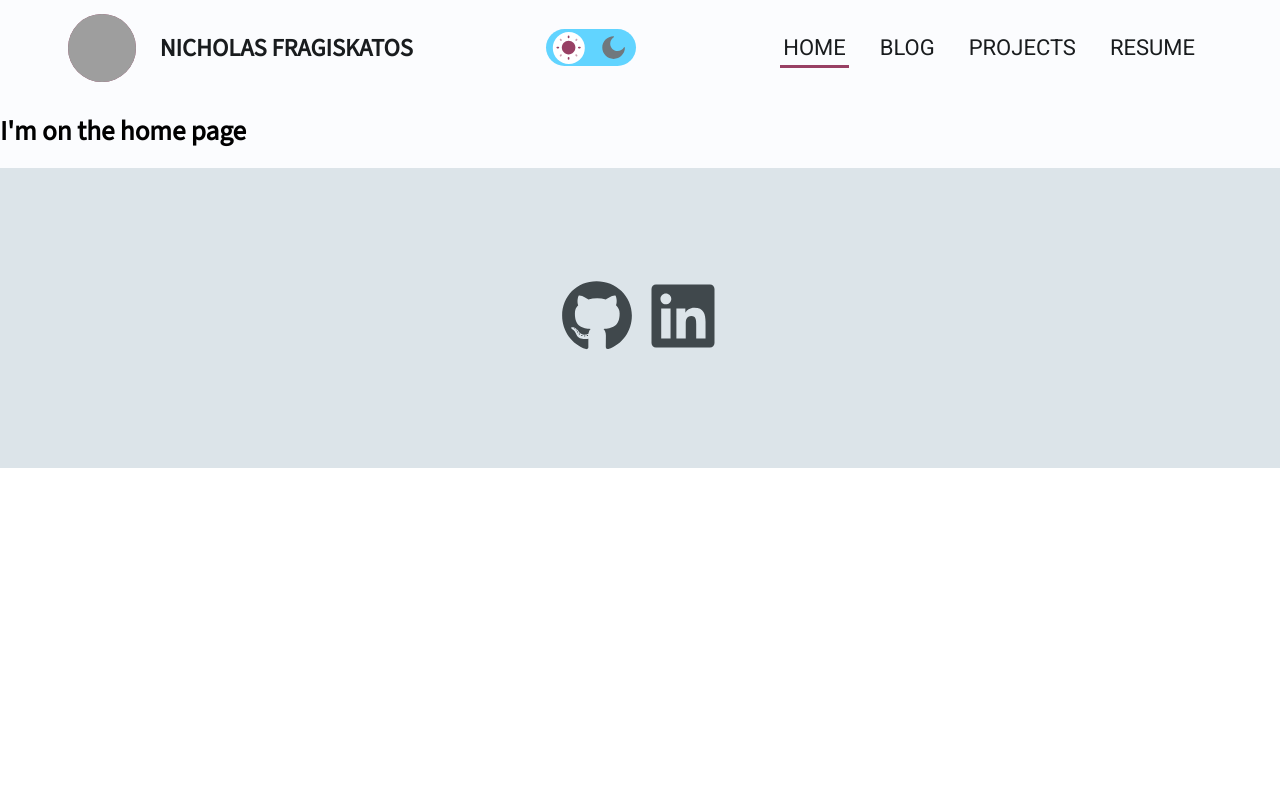
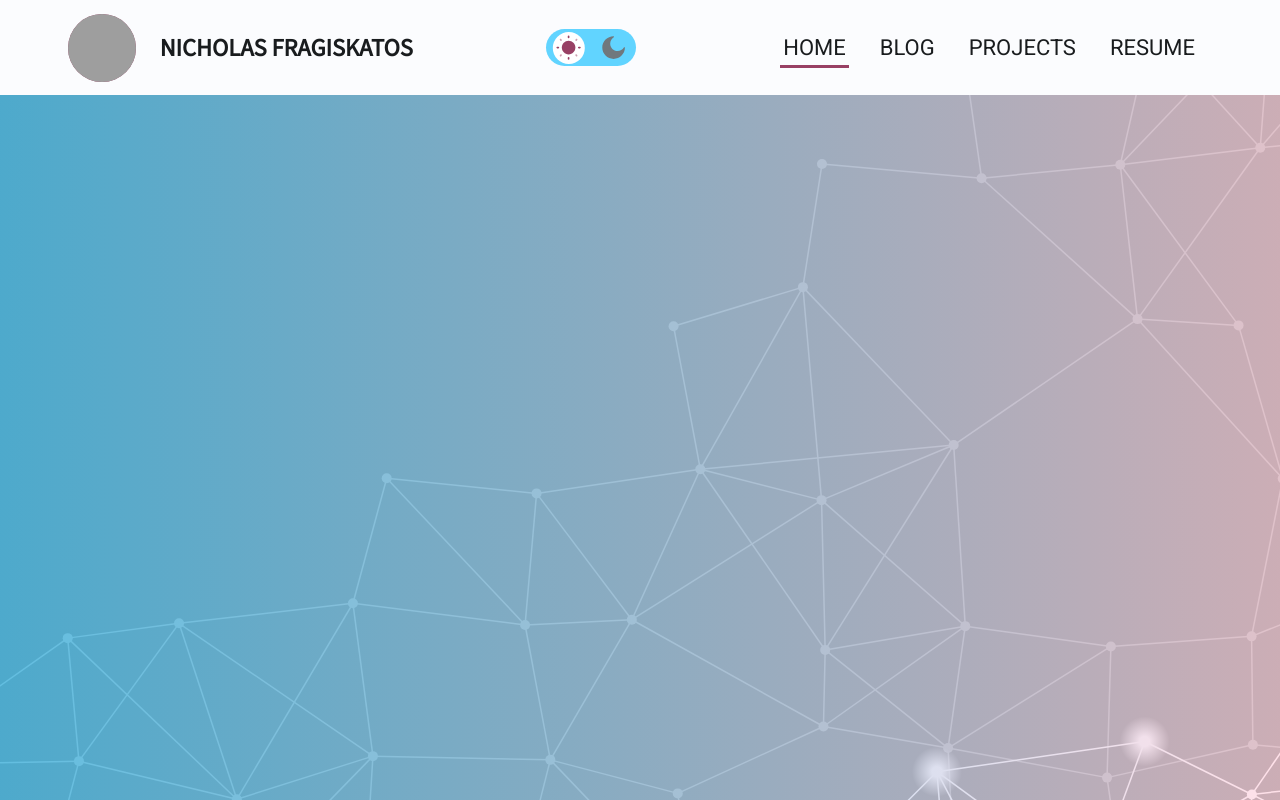
Before and after one commit to nfragiskatos/personal-website, a React (Create React App) app: page / in a window 1280 px wide. Shown: the top 800 px of the page. Built offline with nearby package versions, Linux system fonts and the light colour scheme; grey boxes are pictures that could not be loaded.

Commit message:
- added hero image - added Hero component, and added it to Home component

```diff
--- /dev/null
+++ b/src/pages/home/Home.styles.ts
@@ -0,0 +1,3 @@
+import styled from "styled-components";
+
+export const Wrapper = styled.div``;
--- a/src/pages/home/Home.tsx
+++ b/src/pages/home/Home.tsx
@@ -1,8 +1,11 @@
+import { Fragment } from "react";
+import Hero from "./hero/Hero";
+
 const Home = () => {
   return (
-    <div>
-      <h1>I'm on the home page</h1>
-    </div>
+    <Fragment>
+      <Hero />
+    </Fragment>
   );
 };
 
--- /dev/null
+++ b/src/pages/home/hero/Hero.styles.ts
@@ -0,0 +1,21 @@
+import styled from "styled-components";
+
+export const HeroSection = styled.section`
+  position: relative;
+  margin-bottom: 2em;
+  clear: both;
+  animation: intro 0.3s both;
+  animation-delay: 0.25s;
+  height: 100vh;
+  min-height: 80rem;
+  max-height: 120rem;
+  background: ${({ theme }) => `
+  linear-gradient(to right, ${theme.colors.inversePrimary}CC, ${theme.colors.tertiaryContainer}CC), url(hero-background.svg);
+  `}
+  background-position: center;
+`;
+
+export const HeroImage = styled.img`
+  width: 100%;
+  height: auto;
+`;
--- /dev/null
+++ b/src/pages/home/hero/Hero.tsx
@@ -0,0 +1,7 @@
+import { HeroSection } from "./Hero.styles";
+
+const Hero = () => {
+  return <HeroSection>{/* <HeroImage src={heroImage} /> */}</HeroSection>;
+};
+
+export default Hero;
```
Also changed, not shown: public/hero-background.svg (added), public/hero-background2.svg (added).
